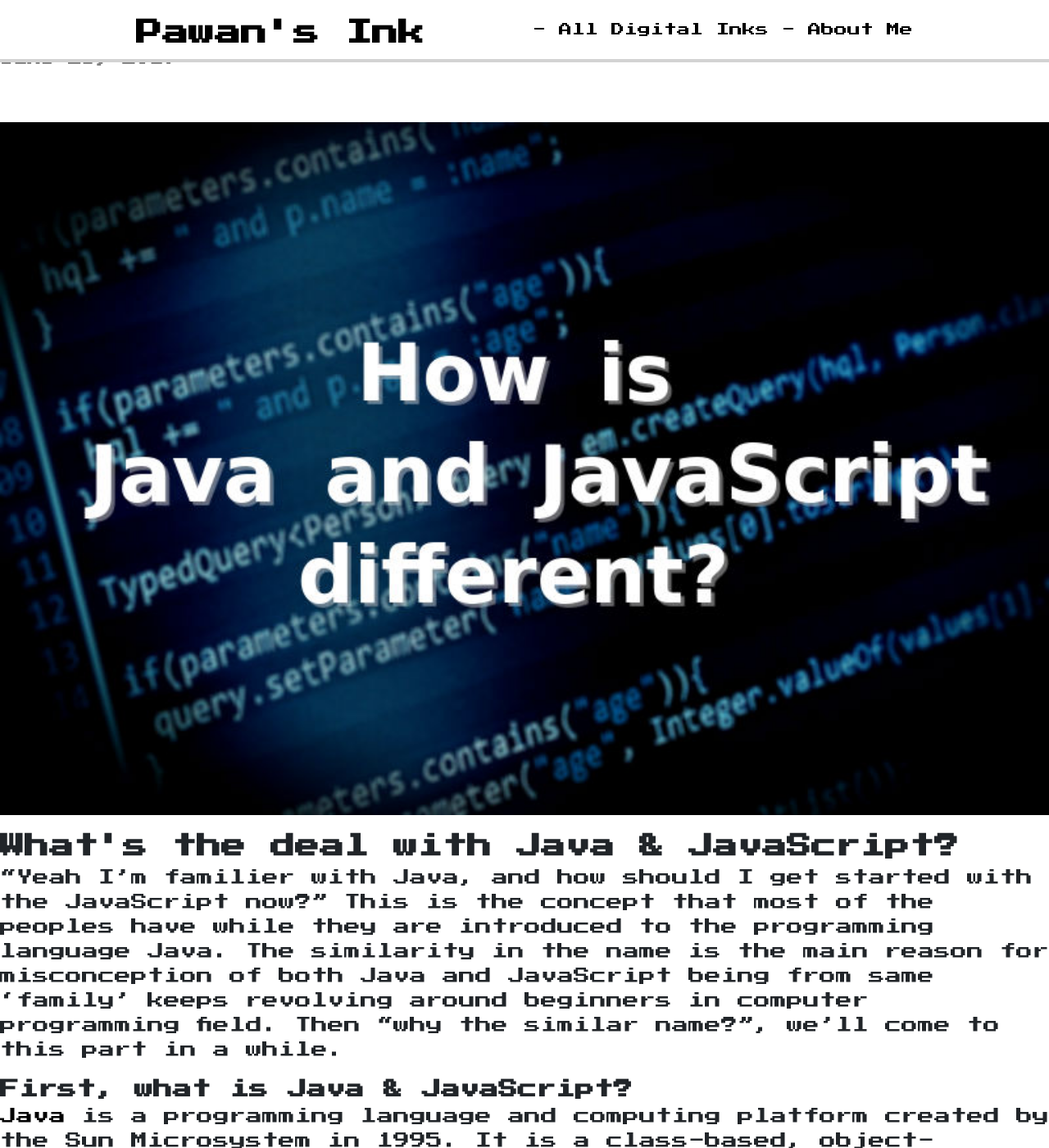
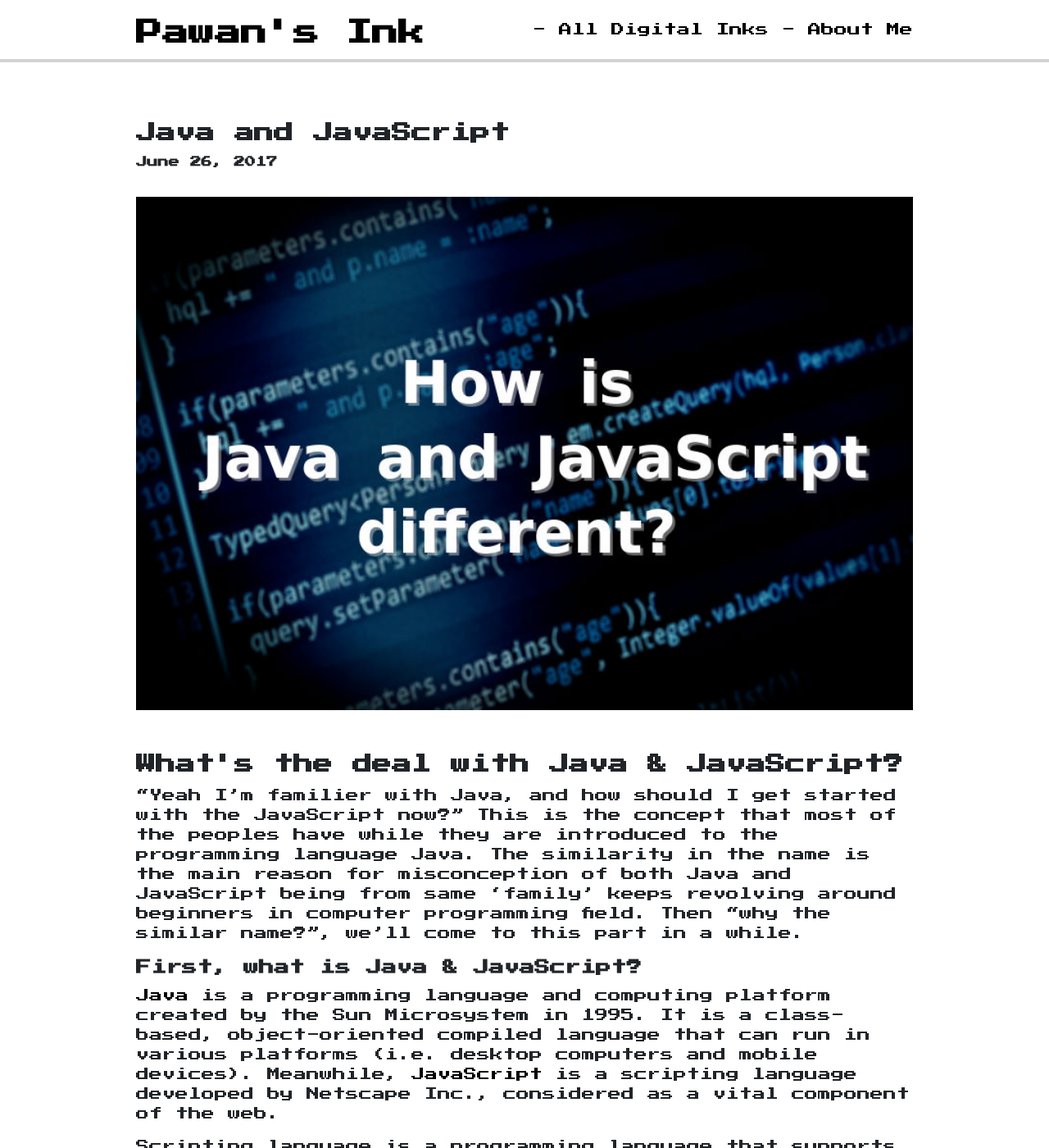
Before and after one commit to pawanman56/pawanman56.github.io, a Jekyll site: the page built from _posts/2017-06-26-java-and-javascript.md, in a window 1280 px wide and 1400 px high. Shown: the whole window at 82% size. Built offline with Jekyll 4.4.1, drawn with Linux system fonts in a browser that asks for light colours; nearby versions of some CDN libraries; comment, search, counter and statistics services are not loaded.

Commit message:
Update styles for Post Detail page

```diff
--- a/_layouts/post.html
+++ b/_layouts/post.html
@@ -1,28 +1,24 @@
 <!DOCTYPE html>
-<html>
+<html lang="en">
   {% include head.html %}
   <body>
+    <div id="nescss">
+      {% include navbar.html %}
 
-    {% include navbar.html %}
+      <div class="container">
+        <main class="post-detail main-content">
+            <div class="mb-2">
+              <h2>{{ page.title }}</h2>
+              <h5>{{ page.date | date: "%B %-d, %Y" }}</h5>
+            </div>
 
-    <div id="wrapper">
+            {{ content }}
 
-      <div class="row flex-center">
-
-        <div class="post-content sm-8 md-8 lg-8 col">
-          <div class="post-info">
-            <h1 class="text-center">{{ page.title }}</h1>
-            <h5 class="post-time text-center">{{ page.date | date: "%B %-d, %Y" }}</h5>
-          </div>
-          {{ content }}
-
-          {% include social.html %}
-        </div>
+            {% include social.html %}
+        </main>
       </div>
 
       {% include footer.html %}
-
     </div>
-
   </body>
 </html>
--- a/_posts/2017-06-26-java-and-javascript.md
+++ b/_posts/2017-06-26-java-and-javascript.md
@@ -33,7 +33,7 @@ For the brief history of JavaScript you can visit this [site]. Thus, to compare
 Despite of similar name JavaScript is not a part of the Java platform. The main difference between them is that Java a stand-alone language while JavaScript must be placed inside a HTML document to funciton. A Java creates 'applet' that is a fully contained program. JavaScript resides within HTML documents, and can provide level of interactivity to web pages that are not achiveable with simple HTML.
 
 Some key differences betweeb Java and JavaScript:
-<ul style="list-style: circle;">
+<ul>
   <li>- Java is an OOP programming language while Java Script is an OOP scripting language</li>
   <li>- Java creates applications that run in a virtual machine or browser while JavaScript code is run on a browser only</li>
   <li>- Java code needs to be compiled while JavaScript code are all in tex</li>
--- a/_sass/_post.scss
+++ b/_sass/_post.scss
@@ -1,24 +1,6 @@
-.post-content {
-	font-size: 20px;
-
-	h1, h2, h3, h4, h5 {
-		margin-bottom: 0;
-		overflow-wrap: break-word !important;
+.post-detail {
+	img {
+		width: 100%;
+		margin-bottom: 2rem !important;
 	}
 }
-
-.post-info {
-	padding:0 0 5% 0;
-
-	h1, h2, h3, h4, h5 {
-		margin: 0;
-	}
-}
-
-.post-time {
-  color: #828282
-}
-
-img {
-	width: 100%;
-}
```
